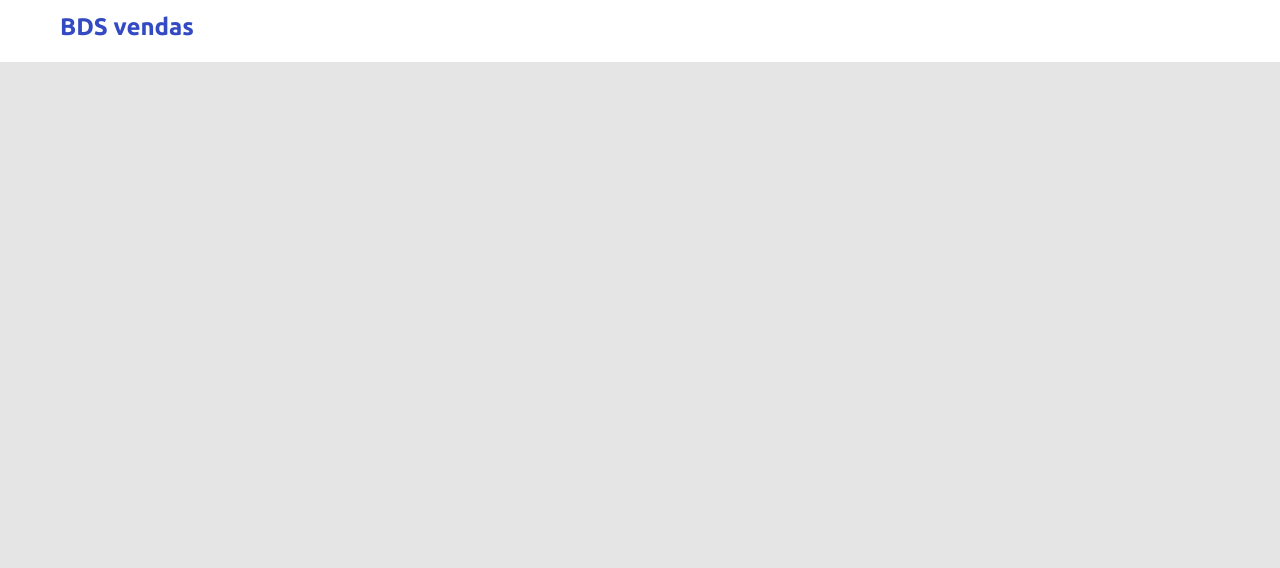
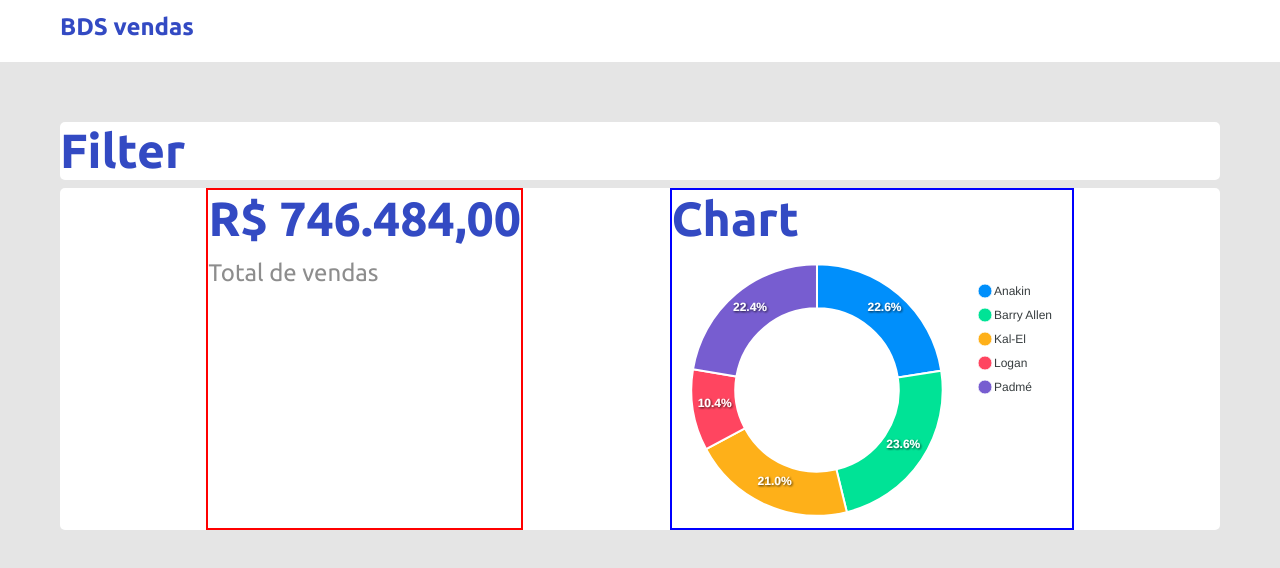
Before and after one commit to AgnyFonseca/DsSales-Project, a React (Create React App) app in the folder frontend/: page / in a window 1280 px wide. Shown: the top 568 px of the page. Built offline with nearby package versions, Linux system fonts and the light colour scheme.

Commit message:
Apexchart

```diff
--- a/frontend/package.json
+++ b/frontend/package.json
@@ -11,13 +11,18 @@
     "@types/react": "^17.0.42",
     "@types/react-dom": "^17.0.14",
     "@types/react-router-dom": "5.1.7",
+    "@types/react-select": "^5.0.1",
+    "apexcharts": "^3.33.2",
     "axios": "^0.26.1",
     "bootstrap": "^5.1.3",
     "node-sass": "7.0.1",
     "react": "^17.0.2",
+    "react-apexcharts": "^1.4.0",
     "react-dom": "^17.0.2",
+    "react-hook-form": "^7.28.1",
     "react-router-dom": "5.2.0",
     "react-scripts": "5.0.0",
+    "react-select": "^5.2.2",
     "typescript": "^4.6.2",
     "web-vitals": "^2.1.4"
   },
--- a/frontend/src/App.css
+++ b/frontend/src/App.css
@@ -21,3 +21,8 @@ a:hover {
   text-decoration: none;
   color: unset;
 }
+
+.base-card {
+  background: #FFFFFF;
+  border-radius: 5px;
+}
--- a/frontend/src/App.tsx
+++ b/frontend/src/App.tsx
@@ -1,11 +1,13 @@
 import './assets/styles/custom.scss';
 import './App.css';
-import Navbar from './components/Navbar/Navbar';
+import Navbar from './components/navbar/Navbar';
+import Home from './pages/home/Home';
 
 function App() {
   return (
     <div>
       <Navbar />
+      <Home />
     </div>
   );
 }
--- /dev/null
+++ b/frontend/src/components/donutchart/DonutChart.tsx
@@ -0,0 +1,59 @@
+import React from 'react';
+import Chart from 'react-apexcharts';
+
+type ChartData = {
+    labels: string[];
+    series: number[];
+}
+
+type Props = {
+    labels?: string[];
+    name: string;
+    series?: number[];
+  };
+
+const DonutChart = () => {
+    // const [chartData, setChartData] = useState<ChartData>({ labels: [], series: [] });
+
+    // useEffect(() => {
+    //     axios.get(`${BASE_URL}/sales/amount-by-seller`)
+    //         .then(response => {
+    //             const data = response.data as SaleSum[];
+    //             const myLabels = data.map(x => x.sellerName);
+    //             const mySeries = data.map(x => x.sum);
+
+    //             setChartData({ labels: myLabels, series: mySeries });
+    //         });
+    // }, []);
+
+
+    // const options = {
+    //     legend: {
+    //         show: true
+    //     }
+    // }
+
+    const mockData = {
+        series: [477138, 499928, 444867, 220426, 473088],
+        labels: ['Anakin', 'Barry Allen', 'Kal-El', 'Logan', 'Padmé']
+    }
+
+    const options = {
+        legend: {
+            show: true,
+        }
+    }
+
+    return (
+        <Chart
+            options={{...options, labels: mockData.labels}}
+            series={mockData.series}
+            type="donut"
+            height="400"
+            width="400"
+        />
+
+    );
+}
+
+export default DonutChart;
--- /dev/null
+++ b/frontend/src/pages/home/Home.css
@@ -0,0 +1,52 @@
+.home-container {
+    padding: 40px;
+}
+
+.home-container h1 {
+    font-size: 36px;
+    color: #334AC3;
+}
+
+.home-container p {
+    color: #8D8D8D;
+    font-size: 18px;
+}
+
+.home-card {
+    display: blcok;
+}
+
+.home-content {
+    border: 2px solid red;
+}
+
+.home-chart {
+    border: 2px solid blue;
+}
+
+ /* MD */
+ @media (min-width: 768px) {
+    .home-container {
+        padding: 40px;
+    }
+
+    .home-container h1 {
+        font-size: 48px;
+    }
+
+    .home-container p {
+        font-size: 24px;
+    }
+  }
+
+  /* L */
+  @media (min-width: 992px) {
+    .home-container {
+        padding: 60px;
+    }
+
+    .home-card {
+        display: flex;
+        justify-content: space-evenly;
+    }
+  }
--- /dev/null
+++ b/frontend/src/pages/home/Home.tsx
@@ -0,0 +1,24 @@
+import DonutChart from '../../components/donutchart/DonutChart';
+import './Home.css';
+
+const Home = () => {
+    return (
+        <div className="home-container">
+            <div className="base-card">
+                <h1>Filter</h1>
+            </div>
+            <div className="base-card home-card">
+                <div className="home-content">
+                    <h1>R$ 746.484,00</h1>
+                    <p>Total de vendas</p>
+                </div>
+                <div className="home-chart">
+                    <h1>Chart</h1>
+                    <DonutChart />
+                </div>
+            </div>
+        </div>
+    );
+}
+
+export default Home;
```
Also changed, not shown: frontend/src/components/filter/Filter.css (added, +53 -0 lines), frontend/src/components/filter/Filter.tsx (added, +70 -0 lines), 1 other file (tests, documents, lock files or other folders).
